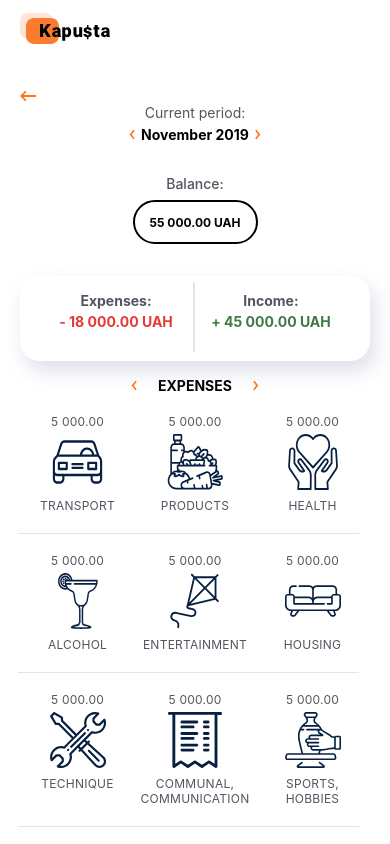
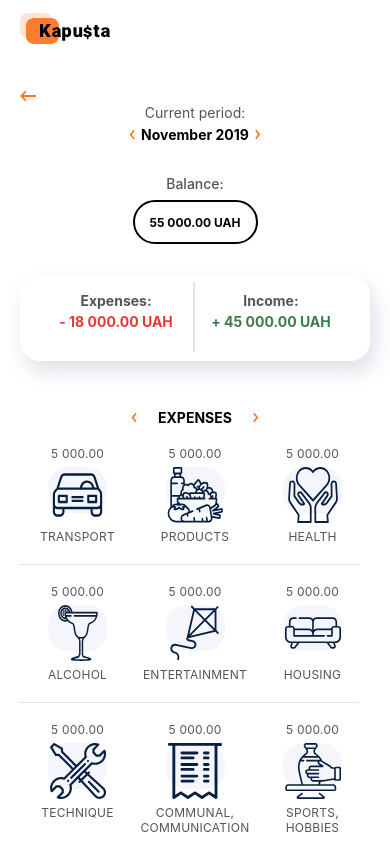
Before and after one commit to VasylchenkoSerhii/kapusta.REACT, a React (Create React App) app: page /kapusta.REACT/balance/reports in a window 390 px wide. Shown: the top 844 px of the page. Built offline with nearby package versions, Linux system fonts and the light colour scheme.

Commit message:
finished style Categories
finished style categories tablet and desktop and fix bag

```diff
--- a/src/components/AuthForm/AuthForm.jsx
+++ b/src/components/AuthForm/AuthForm.jsx
@@ -74,13 +74,23 @@ export default function AuthForm() {
         <Label htmlFor='email'>
           <LabelEmail>Email:</LabelEmail>
         </Label>
-        <Input type='email' id='email' name='email' />
+        <Input
+          type='email'
+          id='email'
+          name='email'
+          placeholder='your@email.com'
+        />
         <Error name='email' component='div' />
 
         <Label htmlFor='password'>
           <LabelPassword>Password:</LabelPassword>
         </Label>
-        <Input type='password' id='password' name='password' />
+        <Input
+          type='password'
+          id='password'
+          name='password'
+          placeholder='Password'
+        />
         <Error name='password' component='div' />
 
         <WripperBtns>
--- a/src/components/AuthForm/AuthForm.styled.jsx
+++ b/src/components/AuthForm/AuthForm.styled.jsx
@@ -3,7 +3,6 @@ import { Field, ErrorMessage, Form } from 'formik';
 
 export const MainForm = styled(Form)`
   position: absolute;
-  left: 20px;
   top: 255px;
   width: 280px;
   height: 496px;
@@ -18,10 +17,14 @@ export const MainForm = styled(Form)`
   border-radius: 30px;
   background: #ffffff;
 
+  @media screen and (max-width: 1199px) {
+    left: 50%;
+    transform: translateX(-50%);
+  }
+
   @media screen and (min-width: 768px) {
     width: 426px;
     height: 552px;
-    left: 171px;
     top: 317px;
     padding: 56px 84px;
   }
@@ -122,6 +125,8 @@ export const GoogleBtn = styled.button`
   cursor: pointer;
   filter: drop-shadow(1px 2px 3px rgba(170, 178, 197, 0.2));
 
+  transition: background-color 250ms linear, color 250ms linear;
+
   &:hover,
   &:focus {
     background-color: ${p => p.theme.colors.accent};
--- a/src/components/Categories/Categories.jsx
+++ b/src/components/Categories/Categories.jsx
@@ -1,5 +1,7 @@
 import Sprite from '../../images/currentPeriod.svg';
 import {
+  BackgroundIcon,
+  CategoriesBtn,
   CategoriesIcon,
   CategoriesItem,
   CategoriesList,
@@ -7,6 +9,7 @@ import {
   CategoriesSum,
   ExpensesBtn,
   ExpensesText,
+  MainWrapper,
   Section,
   WrapperExpenses,
 } from './Categories.styled';
@@ -28,6 +31,7 @@ export default function Categories() {
 
   return (
     <Section>
+      <MainWrapper>
         <WrapperExpenses>
           <ExpensesBtn type='button'>
             <svg width={6} height={15}>
@@ -45,13 +49,18 @@ export default function Categories() {
           {categories.map((el, index) => (
             <CategoriesItem key={index}>
               <CategoriesSum>5 000.00</CategoriesSum>
+              <CategoriesBtn type='button'>
+                <BackgroundIcon>
                   <CategoriesIcon width={56} height={56}>
                     <use href={`${Sprite}#${el.toLowerCase()}`}></use>
                   </CategoriesIcon>
+                </BackgroundIcon>
+              </CategoriesBtn>
               <CategoriesName>{el}</CategoriesName>
             </CategoriesItem>
           ))}
         </CategoriesList>
+      </MainWrapper>
     </Section>
   );
 }
--- a/src/components/Categories/Categories.styled.jsx
+++ b/src/components/Categories/Categories.styled.jsx
@@ -1,8 +1,27 @@
 import styled from 'styled-components';
 
 export const Section = styled.section`
+  padding-top: 32px;
   padding-bottom: 40px;
   font-family: ${p => p.theme.fonts.bodu};
+`;
+
+export const MainWrapper = styled.div`
+  @media screen and (min-width: 768px) {
+    width: 704px;
+    height: 348px;
+    padding: 20px 0px;
+    margin-right: auto;
+    margin-left: auto;
+    border-radius: 30px;
+    background: #ffffff;
+    box-shadow: 0px 10px 60px 0px rgba(170, 178, 197, 0.2);
+  }
+
+  @media screen and (min-width: 1200px) {
+    width: 1034px;
+    padding: 20px 225px;
+  }
 `;
 
 export const WrapperExpenses = styled.div`
@@ -37,6 +56,10 @@ export const CategoriesList = styled.ul`
   justify-content: space-evenly;
   list-style: none;
   padding: 0px 20px;
+
+  @media screen and (min-width: 768px) {
+    grid-template-columns: repeat(6, 56px);
+  }
 `;
 
 export const CategoriesItem = styled.li`
@@ -76,9 +99,36 @@ export const CategoriesSum = styled.p`
   margin-bottom: 5px;
 `;
 
+export const CategoriesBtn = styled.button`
+  background-color: transparent;
+  border: none;
+  cursor: pointer;
+`;
+
 export const CategoriesIcon = styled.svg`
   fill: #071f41;
-  margin-bottom: 5px;
+
+  transition: fill 150ms linear;
+
+  &:hover,
+  &:focus {
+    fill: ${p => p.theme.colors.accent};
+  }
+`;
+
+export const BackgroundIcon = styled.div`
+  width: 59px;
+  height: 46px;
+  margin-bottom: 15px;
+  border-radius: 20px;
+  background: #f5f6fb;
+
+  transition: background-color 150ms linear;
+
+  &:hover,
+  &:focus {
+    background-color: #ffdac0;
+  }
 `;
 
 export const CategoriesName = styled.p`
```
Lines whose indentation alone changed are shown as unchanged.
